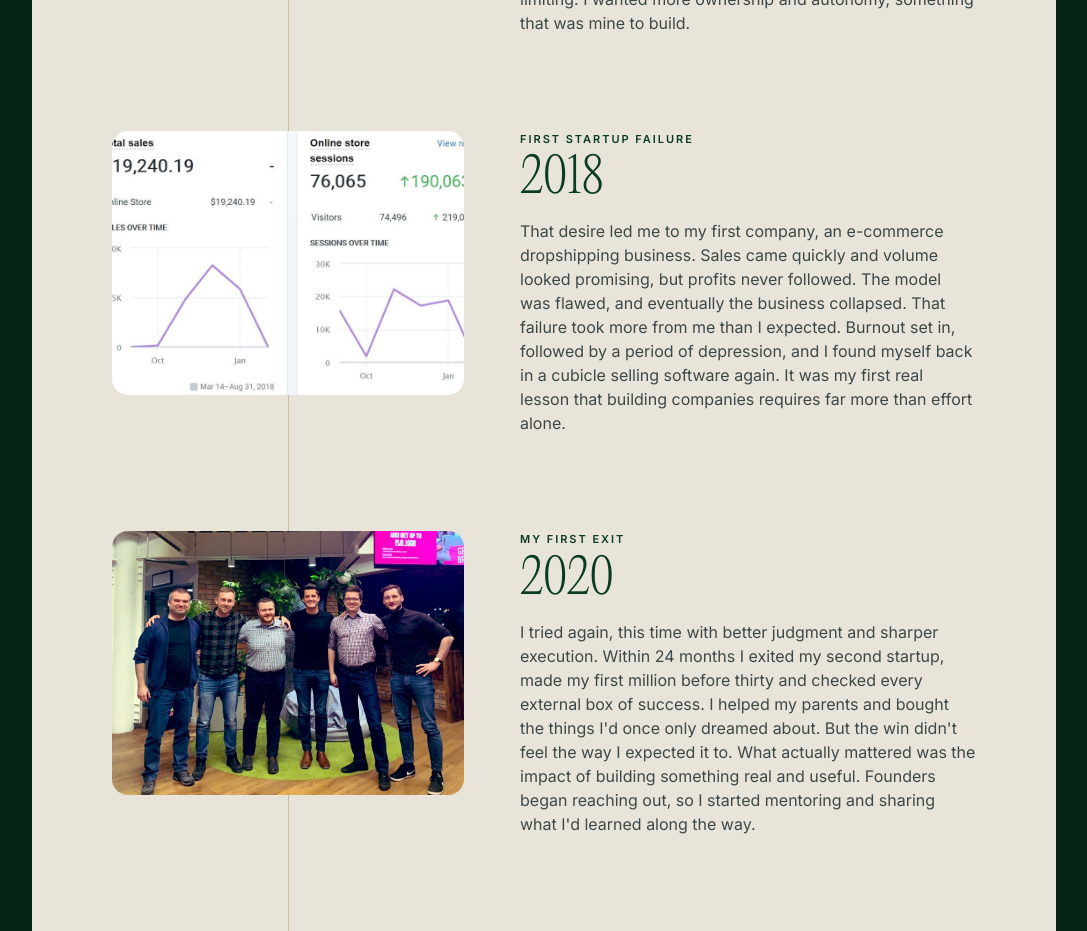
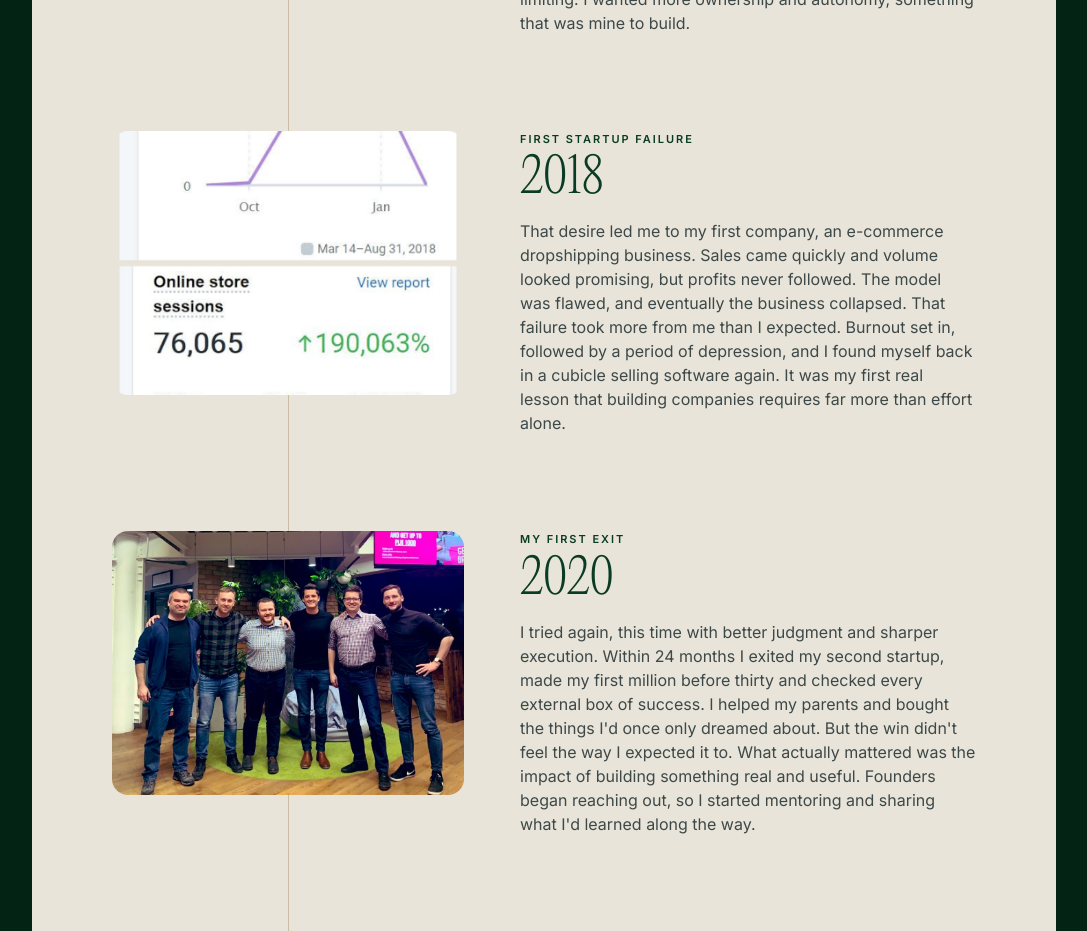
Before and after one commit to thenikvassev/nikvassev-site, a Next.js app: page /about in a window 1280 px wide. Shown: the part 3860-4791 px from the top of the page, without its empty margins (96-1183 px from the left). Built offline with nearby package versions, Linux system fonts and the light colour scheme; what @nitrosend/sdk would draw is missing.

Commit message:
Point 2018 timeline at shopify-v2

```diff
--- a/src/app/about/page.tsx
+++ b/src/app/about/page.tsx
@@ -38,7 +38,7 @@ const timeline = [
     year: "2018",
     title: "First Startup Failure",
     body: "That desire led me to my first company, an e-commerce dropshipping business. Sales came quickly and volume looked promising, but profits never followed. The model was flawed, and eventually the business collapsed. That failure took more from me than I expected. Burnout set in, followed by a period of depression, and I found myself back in a cubicle selling software again. It was my first real lesson that building companies requires far more than effort alone.",
-    image: "/photos/timeline-2018-shopify.jpg",
+    image: "/photos/timeline-2018-shopify-v2.jpg",
     imageAlt:
       "Shopify overview dashboard showing Tip Top Gizmos sales from late 2018.",
   },
```
